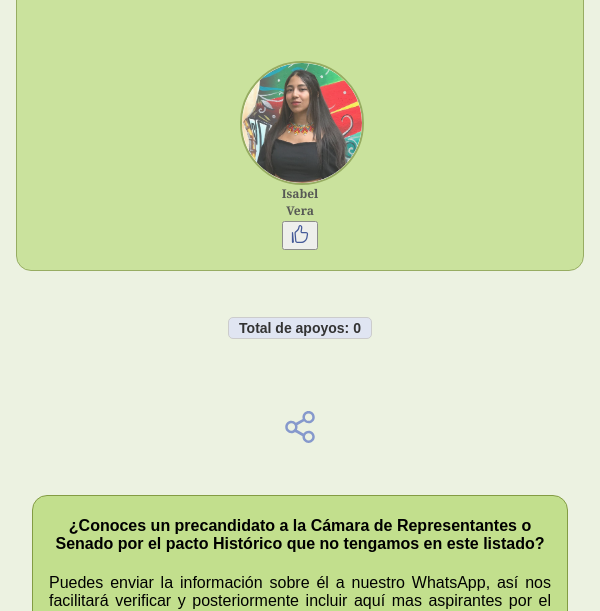
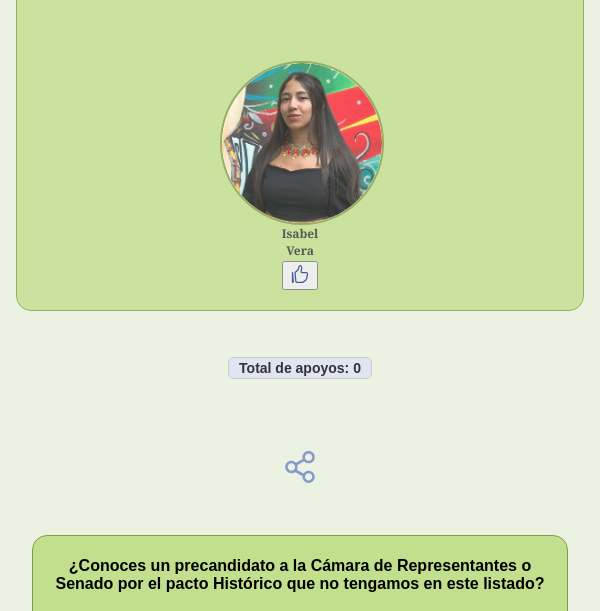
Before and after one commit to GaboEA/ConsultaPrecandidato, a website: page camara.html in a window 600 px wide. Shown: the part 1672-2283 px from the top of the page. Drawn offline with nearby package versions, Linux system fonts and the light colour scheme; no server answers.

Commit message:
fixed error with last avatar

```diff
--- a/style.css
+++ b/style.css
@@ -504,7 +504,7 @@
 .last-camara{
     grid-column: span 3;
     justify-self: center;
-    max-width: 120px;
+    max-width: 25vh;
 }
 
 /* Página Senado*/
@@ -713,6 +713,10 @@
         max-width: 300px;
     }
 
+    .last-camara{
+    max-width: 20vh;
+}
+
 }
 
 @media (max-width: 575px){
```
